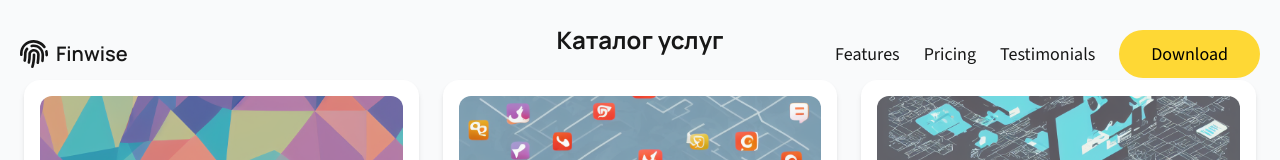
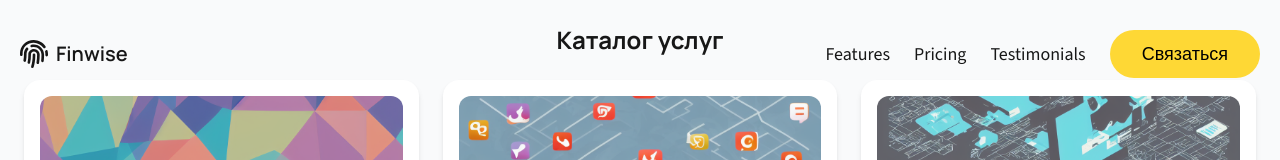
Before and after one commit to arturanikeev1-lgtm/finwise-saas-landing-pag, a Next.js app: page / in a window 1280 px wide. Shown: the top 160 px of the page. Built offline with nearby package versions, Linux system fonts and the light colour scheme.

Commit message:
Update Header.tsx

```diff
--- a/src/components/Header.tsx
+++ b/src/components/Header.tsx
@@ -40,7 +40,7 @@ const Header: React.FC = () => {
                         ))}
                         <li>
                             <Link href="#cta" className="text-black bg-primary hover:bg-primary-accent px-8 py-3 rounded-full transition-colors">
-                                Download
+                                Связаться
                             </Link>
                         </li>
                     </ul>
@@ -86,7 +86,7 @@ const Header: React.FC = () => {
                         ))}
                         <li>
                             <Link href="#cta" className="text-black bg-primary hover:bg-primary-accent px-5 py-2 rounded-full block w-fit" onClick={toggleMenu}>
-                                Get Started
+                                Связаться
                             </Link>
                         </li>
                     </ul>
```
